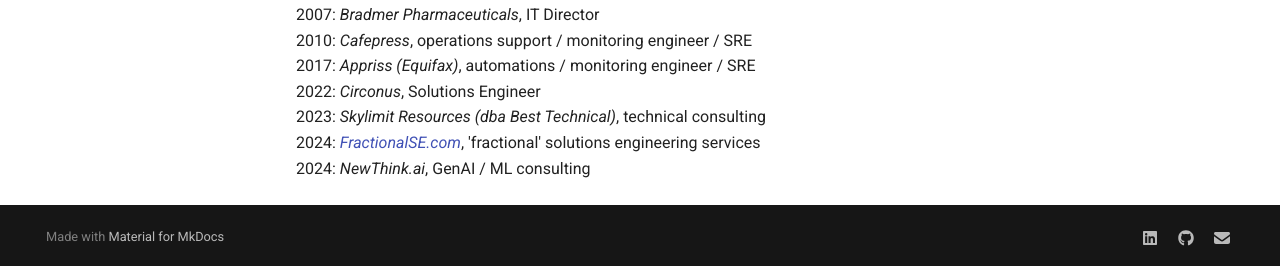
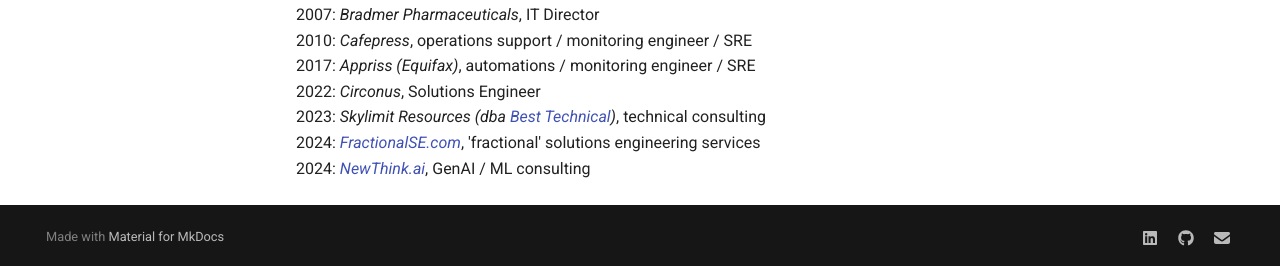
Before and after one commit to davecampbell/davecampbell.github.io, an MkDocs documentation site: the page built from docs/career.md, in a window 1280 px wide and 1352 px high. Shown: the part 1083-1349 px from the top of the window. Built offline with MkDocs 1.6.1 and Material for MkDocs 9.7.7, drawn with Linux system fonts in a browser that asks for light colours; part of the change alters nothing that is shown.

```diff
--- a/docs/career.md
+++ b/docs/career.md
@@ -44,6 +44,6 @@ Or just keep reading.  Here's a chronological list of the jobs I've had along th
 2010: *Cafepress*, operations support / monitoring engineer / SRE
 2017: *Appriss (Equifax)*, automations / monitoring engineer / SRE
 2022: *Circonus*, Solutions Engineer
-2023: *Skylimit Resources (dba Best Technical)*, technical consulting
-2024: *[FractionalSE.com](https://fractionalse.com)*, 'fractional' solutions engineering services
-2024: *NewThink.ai*, GenAI / ML consulting
+2023: *Skylimit Resources (dba [Best Technical](https://besttechnical.com){:target="_blank" rel="noopener"})*, technical consulting
+2024: *[FractionalSE.com](https://fractionalse.com){:target="_blank" rel="noopener"}*, 'fractional' solutions engineering services
+2024: *[NewThink.ai](https://newthink.ai){:target="_blank" rel="noopener"}*, GenAI / ML consulting
```
